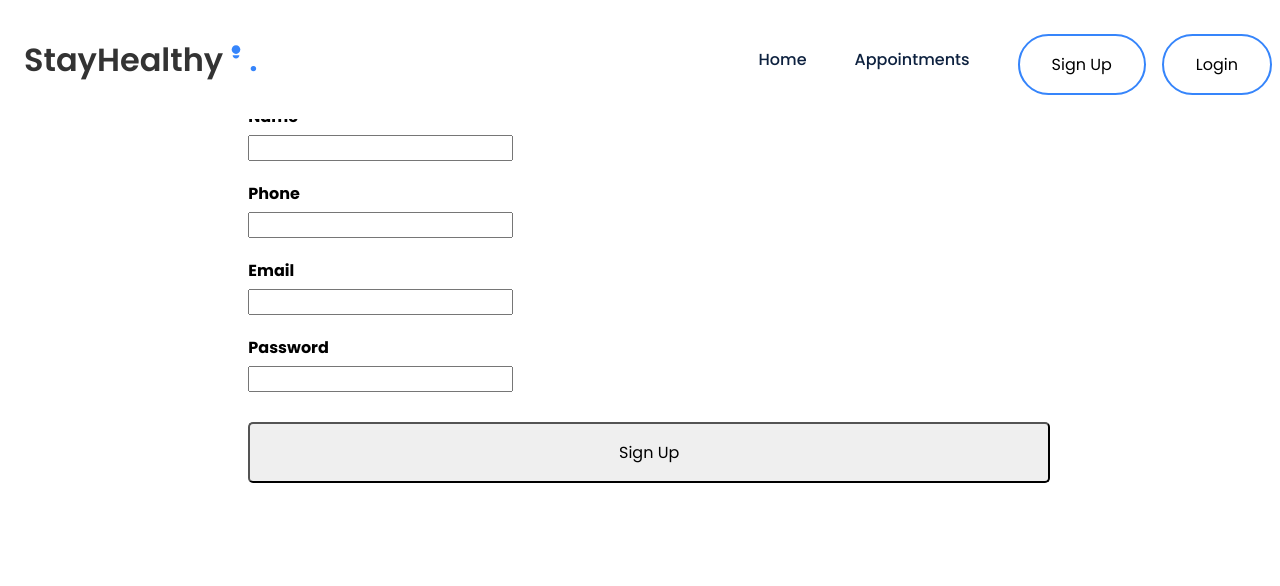
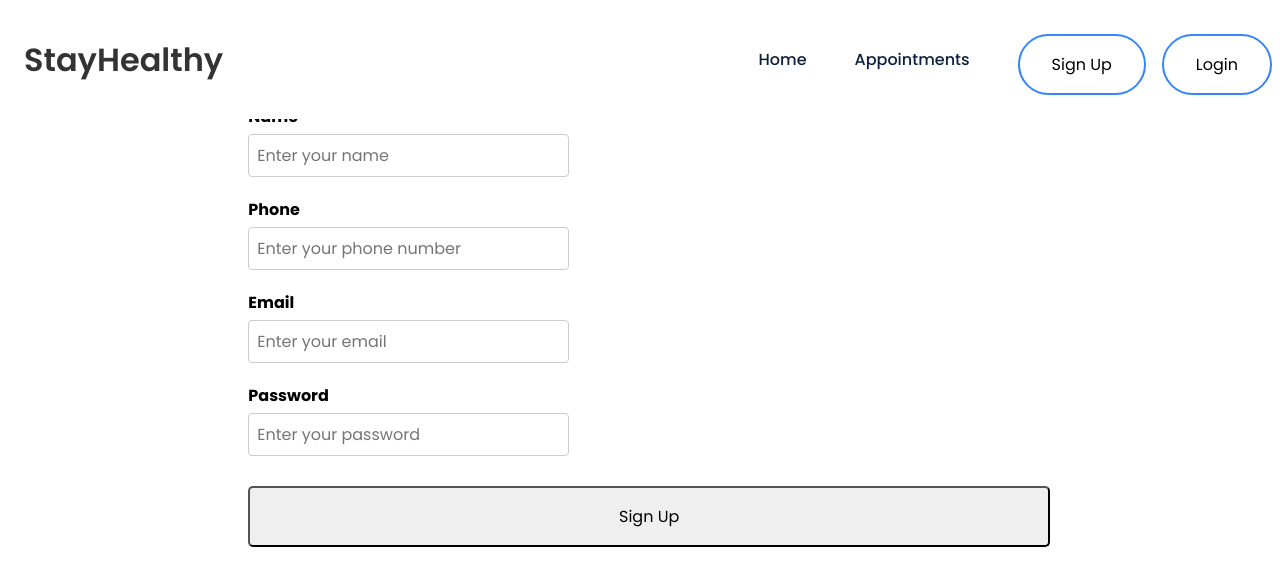
Before and after one commit to cryptotweezer/med_appt_capstone, a React (Create React App) app: page /signup in a window 1280 px wide. Shown: the top 586 px of the page. Built offline with nearby package versions, Linux system fonts and the light colour scheme.

Commit message:
React Components

```diff
--- a/src/Components/Navbar/Navbar.js
+++ b/src/Components/Navbar/Navbar.js
@@ -1,30 +1,31 @@
-import React from 'react';
+import React, { useState, useEffect } from 'react';
+import { Link, useNavigate } from 'react-router-dom';
 import './Navbar.css';
-import { Link } from 'react-router-dom';
 
 const Navbar = () => {
-  const handleClick = () => {
-    // Aquí podrías implementar lógica para el botón si deseas, como mostrar/ocultar el menú en móvil.
+  const [userEmail, setUserEmail] = useState('');
+  const navigate = useNavigate();
+
+  useEffect(() => {
+    const email = sessionStorage.getItem('email');
+    if (email) {
+      setUserEmail(email);
+    }
+  }, []);
+
+  const handleLogout = () => {
+    sessionStorage.clear();
+    navigate('/');
+    window.location.reload();
   };
 
   return (
     <nav>
       <div className="nav__logo">
-        <Link to="/">
-          StayHealthy
-          <svg xmlns="http://www.w3.org/2000/svg" height="26" width="26" viewBox="0 0 1000 1000" style={{ fill: "#3685fb" }}>
-            <title>Doctor With Stethoscope SVG icon</title>
-            <g>
-              <path d="M499.8,10c91.7,0,166,74.3,166,166c0,91.7-74.3,166-166,166c-91.7,0-166-74.3-166-166C333.8,84.3,408.1,10,499.8,10z"></path>
-              <path d="M499.8,522.8c71.2,0,129.1-58.7,129.1-129.1H370.6C370.6,464.1,428.6,522.8,499.8,522.8z"></path>
-              <path d="M693.2,395..."></path> {/* El resto del path lo puedes copiar completo del HTML si deseas */}
-            </g>
-          </svg>
-        </Link>
-        <span>.</span>
+        <Link to="/">StayHealthy</Link>
       </div>
 
-      <div className="nav__icon" onClick={handleClick}>
+      <div className="nav__icon">
         <i className="fa fa-bars"></i>
       </div>
 
@@ -35,6 +36,9 @@ const Navbar = () => {
         <li className="link">
           <Link to="/appointments">Appointments</Link>
         </li>
+
+        {!userEmail ? (
+          <>
             <li className="link">
               <Link to="/signup">
                 <button className="btn1">Sign Up</button>
@@ -45,6 +49,17 @@ const Navbar = () => {
                 <button className="btn1">Login</button>
               </Link>
             </li>
+          </>
+        ) : (
+          <>
+            <li className="link" style={{ fontWeight: "bold", marginRight: "10px" }}>
+              {userEmail.split('@')[0]}
+            </li>
+            <li className="link">
+              <button className="btn1" onClick={handleLogout}>Logout</button>
+            </li>
+          </>
+        )}
       </ul>
     </nav>
   );
--- a/src/Components/Sign_Up/Sign_Up.js
+++ b/src/Components/Sign_Up/Sign_Up.js
@@ -8,15 +8,15 @@ const Sign_Up = () => {
   const [email, setEmail] = useState('');
   const [phone, setPhone] = useState('');
   const [password, setPassword] = useState('');
-  const [showerr, setShowerr] = useState('');
+  const [showerr, setShowerr] = useState([]);
   const navigate = useNavigate();
 
   const register = async (e) => {
     e.preventDefault();
 
-    // Validación de teléfono (exactamente 10 dígitos numéricos)
+    // Validar que el teléfono tenga exactamente 10 dígitos
     if (phone.length !== 10 || !/^\d+$/.test(phone)) {
-      setShowerr("Phone number must be exactly 10 digits.");
+      setShowerr(["Phone number must be exactly 10 digits."]);
       return;
     }
 
@@ -26,14 +26,15 @@ const Sign_Up = () => {
         "Content-Type": "application/json",
       },
       body: JSON.stringify({
-        name: name,
-        email: email,
-        password: password,
-        phone: phone,
+        name,
+        email,
+        password,
+        phone,
       }),
     });
 
     const json = await response.json();
+
     if (json.authtoken) {
       sessionStorage.setItem("auth-token", json.authtoken);
       sessionStorage.setItem("name", name);
@@ -43,11 +44,10 @@ const Sign_Up = () => {
       window.location.reload();
     } else {
       if (json.errors) {
-        for (const error of json.errors) {
-          setShowerr(error.msg);
-        }
+        const msgs = json.errors.map(error => error.msg);
+        setShowerr(msgs);
       } else {
-        setShowerr(json.error);
+        setShowerr([json.error]);
       }
     }
   };
@@ -59,21 +59,32 @@ const Sign_Up = () => {
           <form method="POST" onSubmit={register}>
             <div className="form-group">
               <label htmlFor="name">Name</label>
-              <input value={name} onChange={(e) => setName(e.target.value)} type="text" name="name" id="name" />
+              <input value={name} type="text" onChange={(e) => setName(e.target.value)} name="name" id="name" className="form-control" placeholder="Enter your name" />
             </div>
+
             <div className="form-group">
               <label htmlFor="phone">Phone</label>
-              <input value={phone} onChange={(e) => setPhone(e.target.value)} type="text" name="phone" id="phone" />
+              <input value={phone} onChange={(e) => setPhone(e.target.value)} type="tel" name="phone" id="phone" className="form-control" placeholder="Enter your phone number" />
             </div>
+
             <div className="form-group">
               <label htmlFor="email">Email</label>
-              <input value={email} onChange={(e) => setEmail(e.target.value)} type="email" name="email" id="email" />
+              <input value={email} onChange={(e) => setEmail(e.target.value)} type="email" name="email" id="email" className="form-control" placeholder="Enter your email" />
             </div>
+
             <div className="form-group">
               <label htmlFor="password">Password</label>
-              <input value={password} onChange={(e) => setPassword(e.target.value)} type="password" name="password" id="password" />
+              <input value={password} onChange={(e) => setPassword(e.target.value)} name="password" id="password" className="form-control" type="password" placeholder="Enter your password" />
             </div>
-            {showerr && <div className="err" style={{ color: 'red' }}>{showerr}</div>}
+
+            {showerr.length > 0 && (
+              <div className="err" style={{ color: 'red' }}>
+                {showerr.map((msg, idx) => (
+                  <div key={idx}>{msg}</div>
+                ))}
+              </div>
+            )}
+
             <button className="button" type="submit">Sign Up</button>
           </form>
         </div>
```
Also changed, not shown: 1 other file (tests, documents, lock files or other folders). Lines whose indentation alone changed are shown as unchanged.
